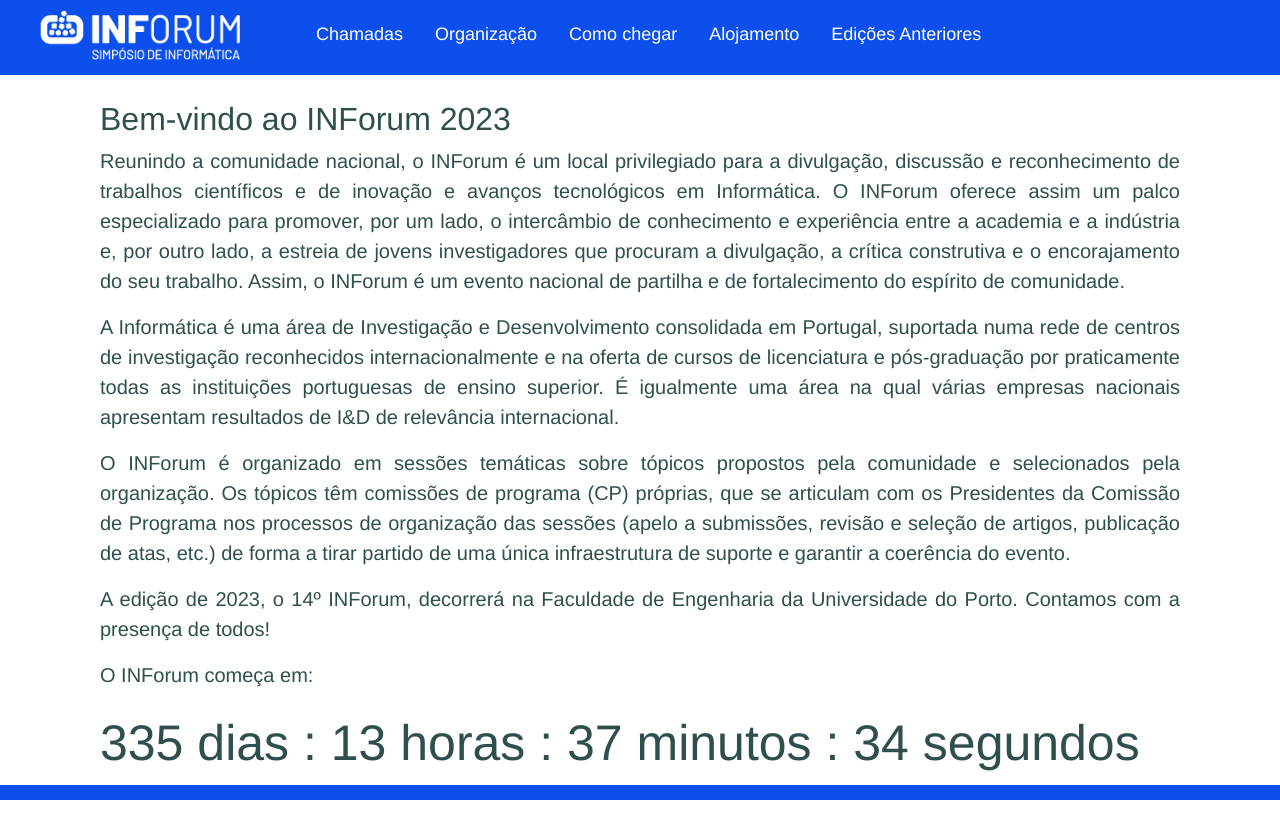
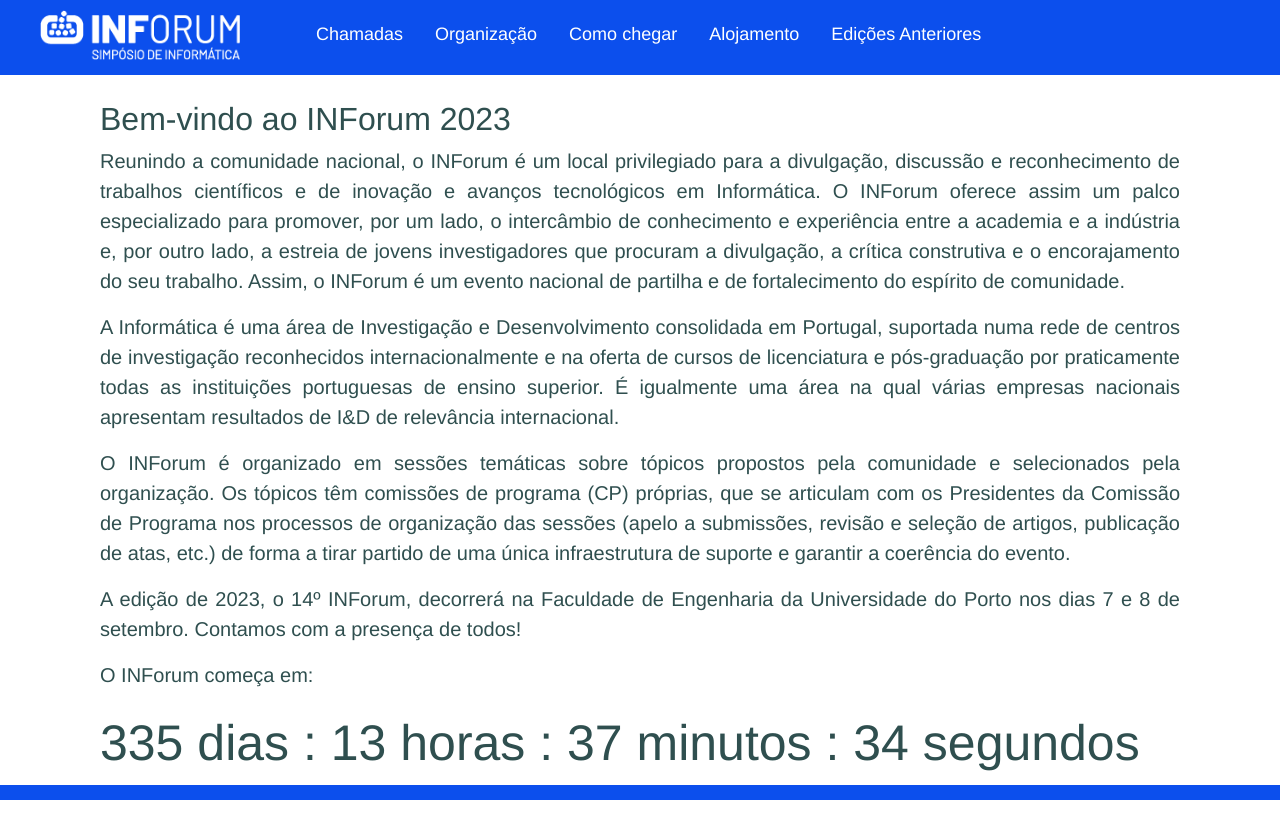
Before and after one commit to h4g0/Inforum2023, a React (Create React App) app: page / in a window 1280 px wide. Built offline with nearby package versions, Linux system fonts and the light colour scheme.

Commit message:
corrects starting date of the event

```diff
--- a/src/Main/Intro.tsx
+++ b/src/Main/Intro.tsx
@@ -38,7 +38,7 @@ export function Initial(props: any) {
 </p>
 <p>O INForum é organizado em sessões temáticas sobre tópicos propostos pela comunidade e selecionados pela organização. Os tópicos têm comissões de programa (CP) próprias, que se articulam com os Presidentes da Comissão de Programa nos processos de organização das sessões (apelo a submissões, revisão e seleção de artigos, publicação de atas, etc.) de forma a tirar partido de uma única infraestrutura de suporte e garantir a coerência do evento.
 </p>
-<p>A edição de 2023, o 14º INForum, decorrerá na Faculdade de Engenharia da Universidade do Porto. Contamos com a presença de todos!
+<p>A edição de 2023, o 14º INForum, decorrerá na Faculdade de Engenharia da Universidade do Porto nos dias 7 e 8 de setembro. Contamos com a presença de todos!
 </p>
 
         <p>O INForum começa em:</p>
```
